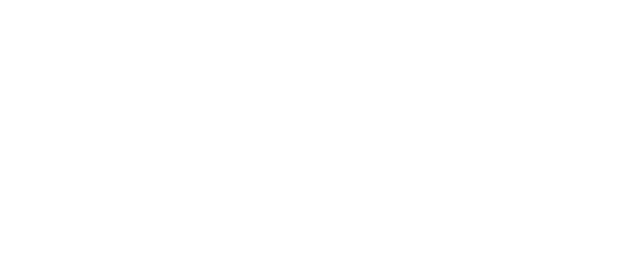
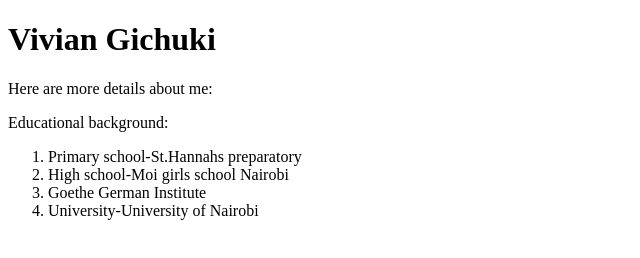
Before and after one commit to VGichuki/independent-project, a plain HTML site: page about-me.html in a window 1280 px wide. Shown: the whole page, without its empty margins (0-640 px from the left). Drawn offline with Linux system fonts and the light colour scheme.

Commit message:
Add files via upload

```diff
--- a/about-me.html
+++ b/about-me.html
@@ -1,6 +1,20 @@
 <!DOCTYPE html>
 <html>
-    <head>
-        <title>Independent project</title>
-    </head>
+  <head>
+    <title>Independent project</title>
+  </head>
+  <body>
+    <h1>Vivian Gichuki</h1>
+
+    <p>Here are more details about me:</p>
+
+    <p>Educational background:</p>
+    <ol>
+      <li>Primary school-St.Hannahs preparatory</li>
+      <li>High school-Moi girls school Nairobi</li>
+      <li>Goethe German Institute</li>
+      <li>University-University of Nairobi</li>
+    </ol>
+
+  </body>
 </html>
```
